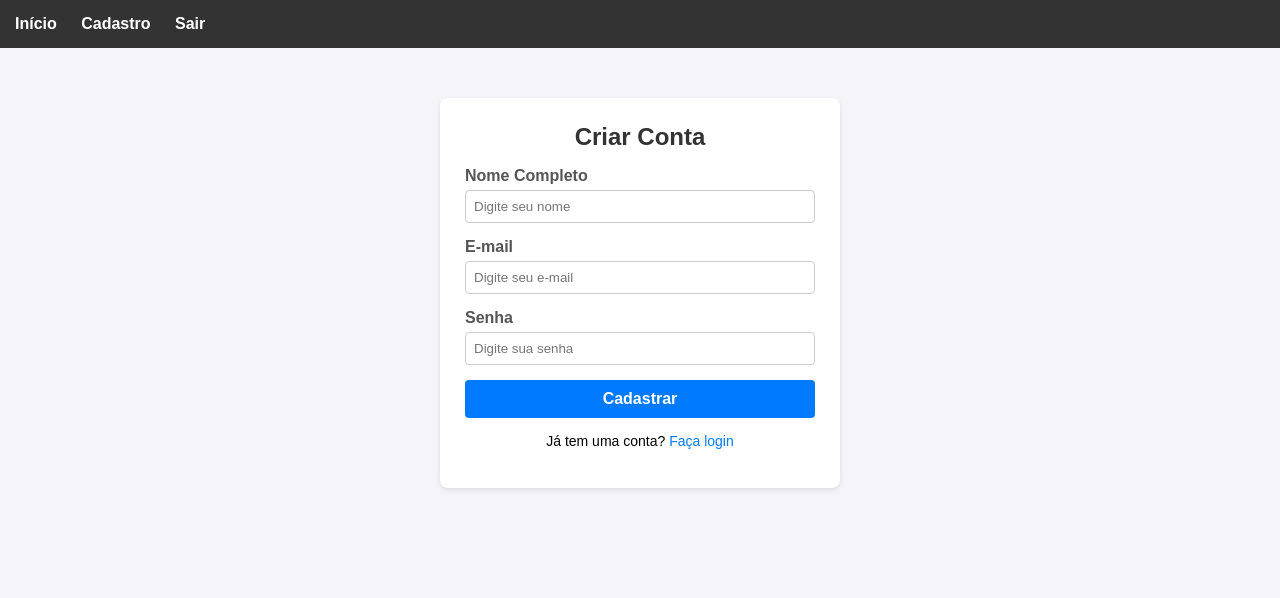
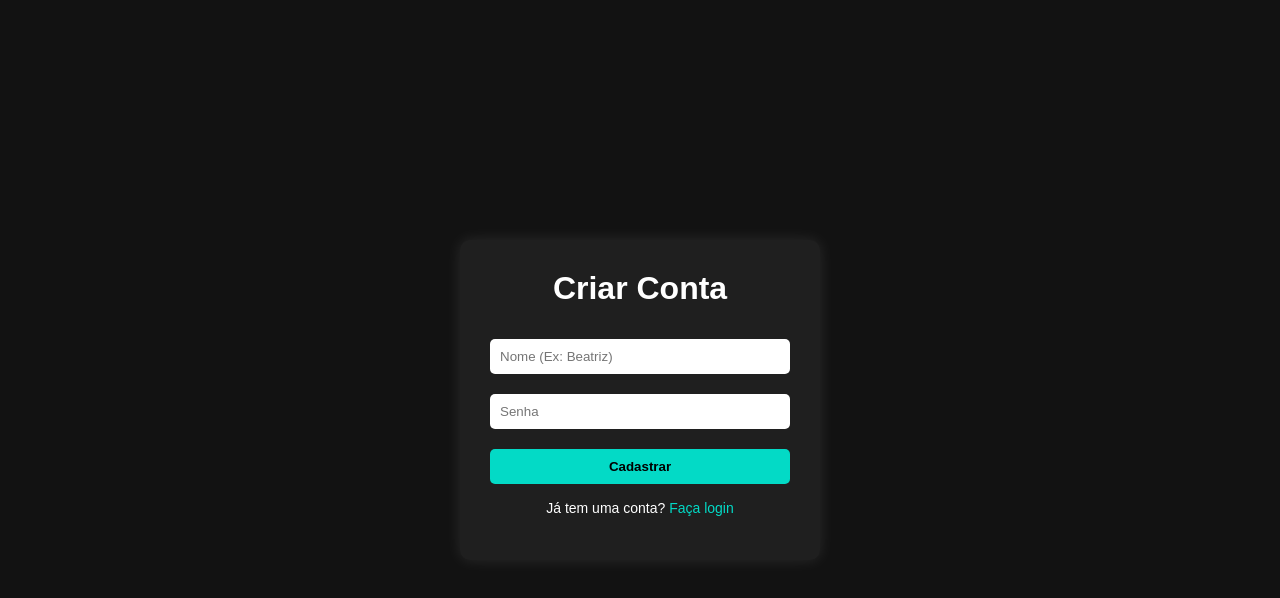
Before and after one commit to beatrp/atividade-avaliativa-versionamento, a plain HTML site: page cadastro.html in a window 1280 px wide. Drawn offline with Linux system fonts and the light colour scheme.

Commit message:
Melhoria de cadastro.html com estilo e estrutura nova

```diff
--- a/cadastro.html
+++ b/cadastro.html
@@ -9,91 +9,50 @@
             font-family: Arial, sans-serif;
             margin: 0;
             padding: 0;
-            background-color: #f4f4f9;
+            background-color: #121212;
+            color: #fff;
+            display: flex;
+            justify-content: center;
+            align-items: center;
+            height: 100vh;
         }
 
-        /* Menu de Navegação */
-        nav {
-            background-color: #333;
-            color: white;
-            padding: 15px;
+        .cadastro-container {
+            background-color: #1f1f1f;
+            padding: 30px;
+            border-radius: 10px;
+            box-shadow: 0 0 15px rgba(255, 255, 255, 0.1);
+            width: 300px;
         }
 
-        nav ul {
-            list-style-type: none;
-            margin: 0;
-            padding: 0;
-        }
-
-        nav ul li {
-            display: inline;
-            margin-right: 20px;
-        }
-
-        nav ul li a {
-            color: white;
-            text-decoration: none;
-            font-weight: bold;
-        }
-
-        nav ul li a:hover {
-            text-decoration: underline;
-        }
-
-        /* Conteúdo e Formulário */
-        .container {
-            padding: 20px;
-            max-width: 400px;
-            margin: 30px auto;
-        }
-
-        .card {
-            background-color: white;
-            padding: 25px;
-            border-radius: 8px;
-            box-shadow: 0 2px 5px rgba(0,0,0,0.1);
-        }
-
-        .card h1 {
-            color: #333;
+        h1 {
             margin-top: 0;
-            font-size: 24px;
             text-align: center;
         }
 
-        .form-group {
-            margin-bottom: 15px;
-        }
-
-        .form-group label {
-            display: block;
-            margin-bottom: 5px;
-            color: #555;
-            font-weight: bold;
-        }
-
-        .form-group input {
+        input {
             width: 100%;
-            padding: 8px;
+            margin: 10px 0;
+            padding: 10px;
+            border: none;
+            border-radius: 5px;
             box-sizing: border-box;
-            border: 1px solid #ccc;
-            border-radius: 4px;
         }
 
         button {
             width: 100%;
             padding: 10px;
-            background-color: #007bff;
-            color: white;
+            background-color: #03dac6;
+            color: #000;
             border: none;
-            border-radius: 4px;
-            font-size: 16px;
+            border-radius: 5px;
             font-weight: bold;
             cursor: pointer;
+            margin-top: 10px;
         }
 
         button:hover {
-            background-color: #0056b3;
+            background-color: #00bfa5;
         }
 
         .login-link {
@@ -103,55 +62,57 @@
         }
 
         .login-link a {
-            color: #007bff;
+            color: #03dac6;
             text-decoration: none;
         }
 
         .login-link a:hover {
             text-decoration: underline;
         }
+
+        #mensagem {
+            margin-top: 10px;
+            text-align: center;
+            font-weight: bold;
+        }
     </style>
 </head>
 <body>
 
-    <!-- Menu simples -->
-    <nav>
-        <ul>
-            <li><a href="dashboard.html">Início</a></li>
-            <li><a href="cadastro.html">Cadastro</a></li>
-            <li><a href="#">Sair</a></li>
-        </ul>
-    </nav>
+    <div class="cadastro-container">
+        <h1>Criar Conta</h1>
 
-    <!-- Formulário de Cadastro -->
-    <div class="container">
-        <div class="card">
-            <h1>Criar Conta</h1>
+        <form id="cadastroForm">
+            <input type="text" id="nome" placeholder="Nome (Ex: Beatriz)" required>
+            <input type="password" id="senha" placeholder="Senha" required>
+            <button type="submit">Cadastrar</button>
+            <p id="mensagem"></p>
+        </form>
 
-            <form action="dashboard.html" method="GET">
-                <div class="form-group">
-                    <label for="nome">Nome Completo</label>
-                    <input type="text" id="nome" name="nome" placeholder="Digite seu nome" required>
-                </div>
-
-                <div class="form-group">
-                    <label for="email">E-mail</label>
-                    <input type="email" id="email" name="email" placeholder="Digite seu e-mail" required>
-                </div>
-
-                <div class="form-group">
-                    <label for="senha">Senha</label>
-                    <input type="password" id="senha" name="senha" placeholder="Digite sua senha" required>
-                </div>
-
-                <button type="submit">Cadastrar</button>
-            </form>
-
-            <div class="login-link">
-                <p>Já tem uma conta? <a href="#">Faça login</a></p>
-            </div>
+        <div class="login-link">
+            <p>Já tem uma conta? <a href="index.html">Faça login</a></p>
         </div>
     </div>
 
+    <script>
+        const cadastroForm = document.getElementById("cadastroForm");
+        const nome = document.getElementById("nome");
+        const senha = document.getElementById("senha");
+        const mensagem = document.getElementById("mensagem");
+
+        cadastroForm.addEventListener("submit", (e) => {
+            e.preventDefault();
+
+            localStorage.setItem("usuarioCadastrado", nome.value.trim());
+            localStorage.setItem("senhaCadastrada", senha.value.trim());
+
+            mensagem.style.color = "#03dac6";
+            mensagem.textContent = "Cadastro realizado com sucesso!";
+
+            setTimeout(() => {
+                window.location.href = "index.html";
+            }, 1200);
+        });
+    </script>
 </body>
 </html>
```
